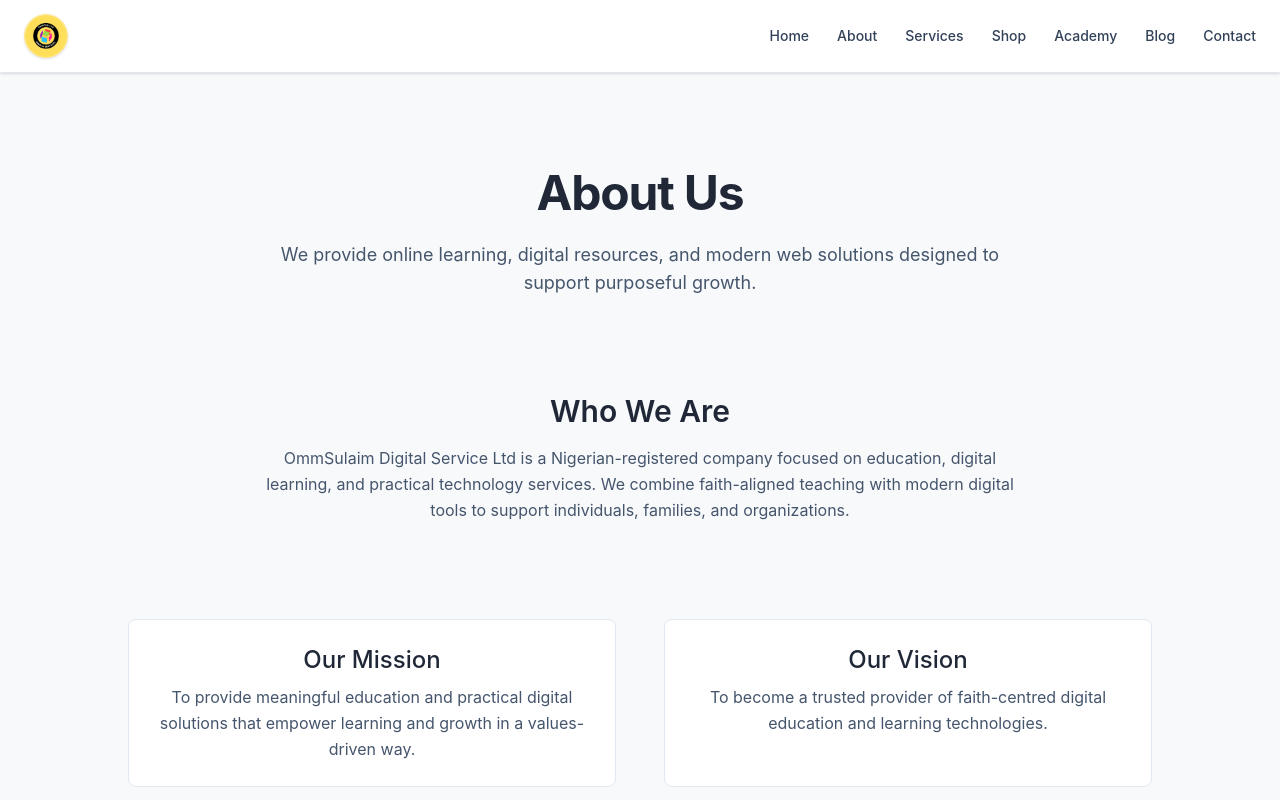
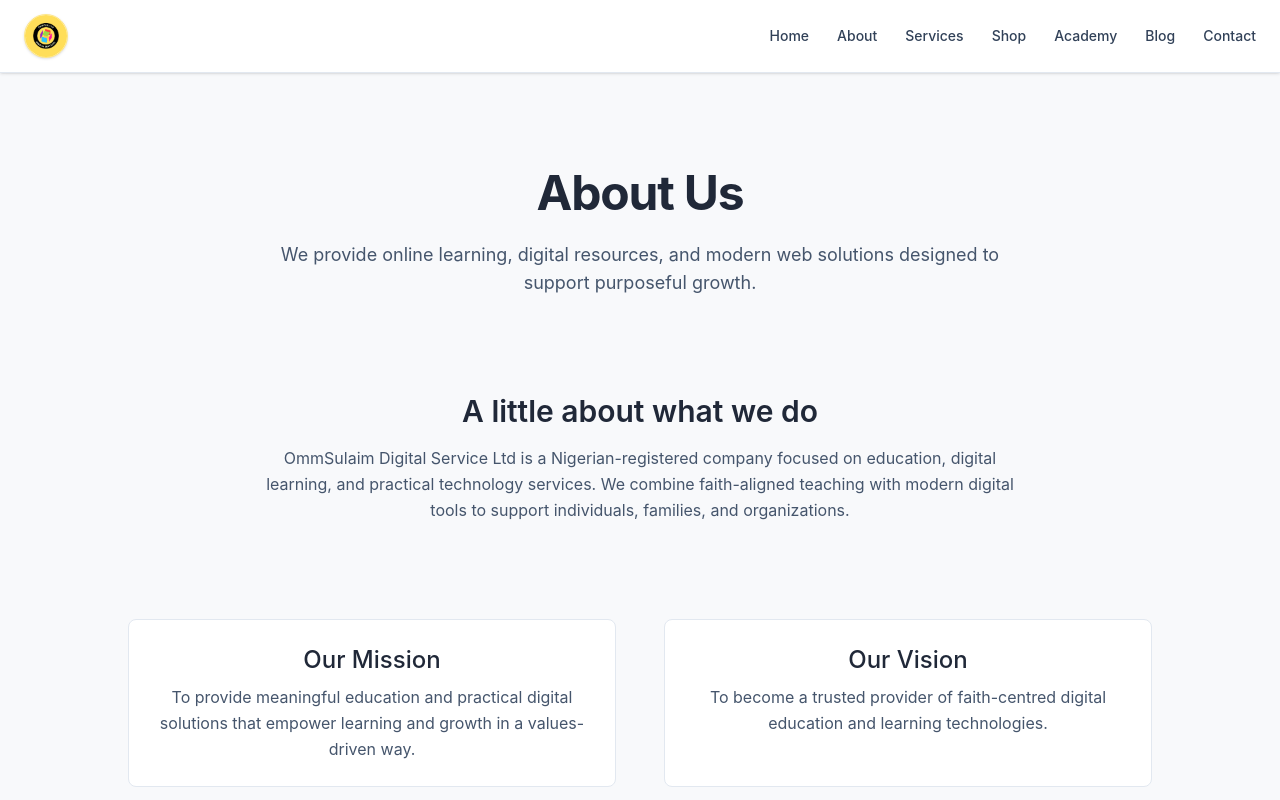
Before and after one commit to veiled-Dev/ommsulaimv2, a Next.js app: page /about in a window 1280 px wide. Shown: the top 800 px of the page. Built offline with nearby package versions, Linux system fonts and the light colour scheme; no server answers.

Commit message:
Refine page messaging and user journeys

```diff
--- a/app/about/page.tsx
+++ b/app/about/page.tsx
@@ -21,9 +21,9 @@ export default function AboutPage() {
           </p>
         </section>
 
-        {/* Who We Are */}
+        {/* A little about what we do */}
         <section className="mt-24 max-w-3xl mx-auto text-center">
-          <h2 className="text-3xl font-semibold">Who We Are</h2>
+          <h2 className="text-3xl font-semibold">A little about what we do</h2>
           <p className="mt-4 text-slate-600">
             OmmSulaim Digital Service Ltd is a Nigerian-registered company focused
             on education, digital learning, and practical technology services.
```
